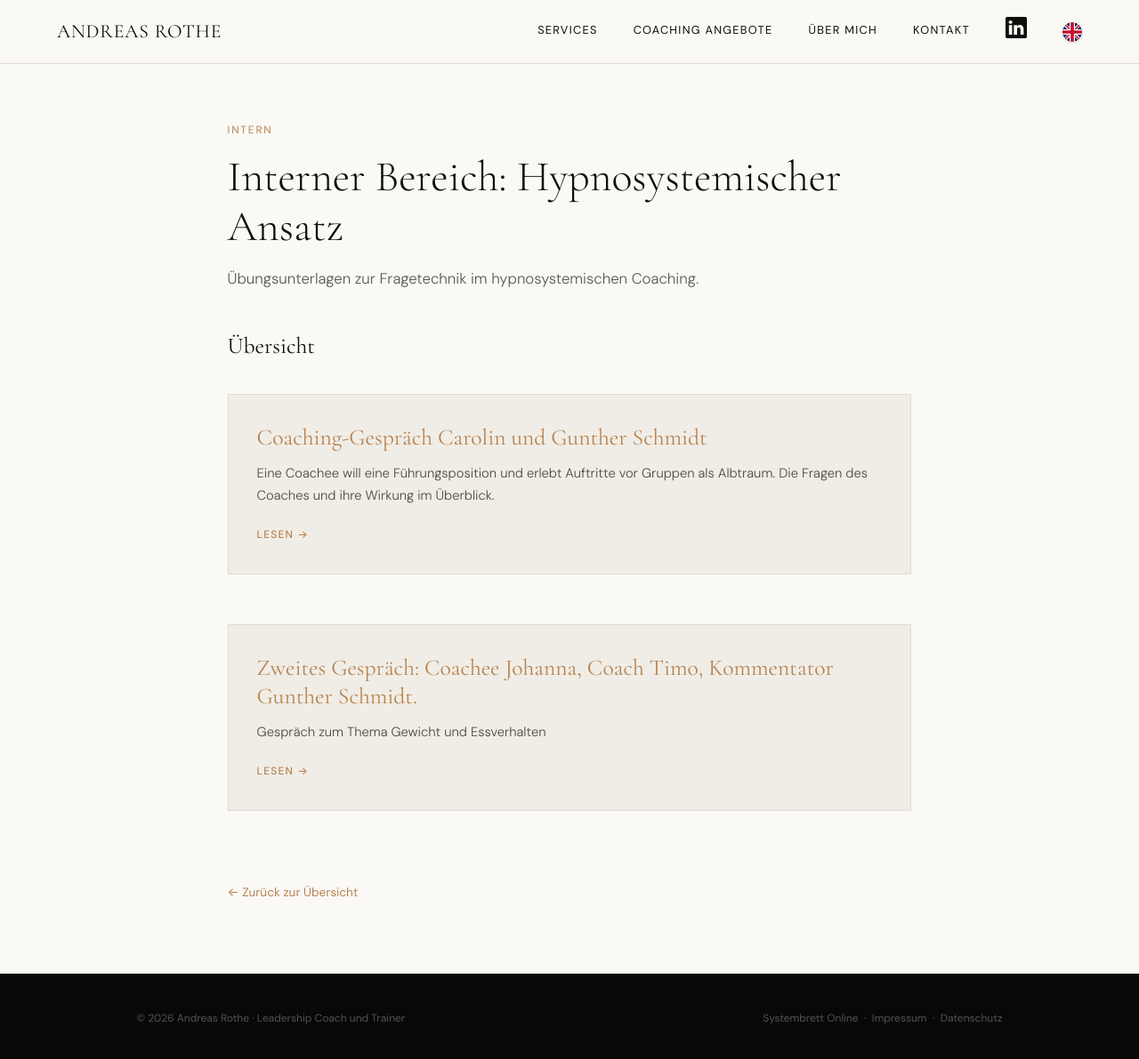
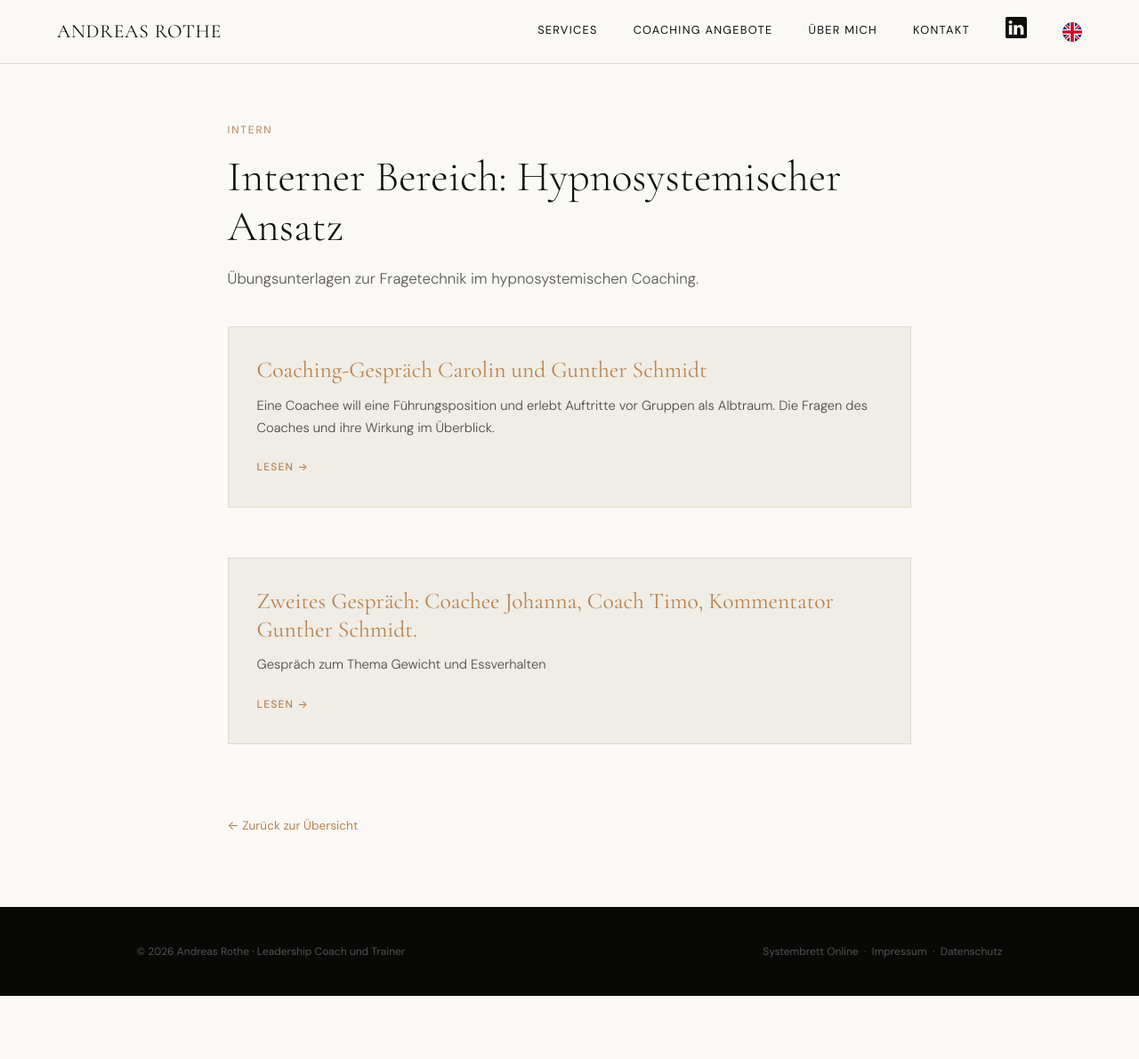
Before and after one commit to arothe161/andreasrothe, a Jekyll site: the page built from intern/index.html, in a window 1280 px wide and 1196 px high. Shown: the top 1191 px of the window at 89% size. Built offline with Jekyll 4.4.1, drawn with Linux system fonts in a browser that asks for light colours.

Commit message:
index.html aktualisieren

```diff
--- a/intern/index.html
+++ b/intern/index.html
@@ -9,7 +9,6 @@ sitemap: false
 extra_head: '<meta name="robots" content="noindex, nofollow, noarchive">'
 ---
 
-<h2>Übersicht</h2>
 <div class="blog-list">
   <a class="blog-card" href="{{ '/intern/hypnosystemischer-ansatz-coaching-1/' | relative_url }}">
     <div class="blog-card-title">Coaching-Gespräch Carolin und Gunther Schmidt</div>
```
